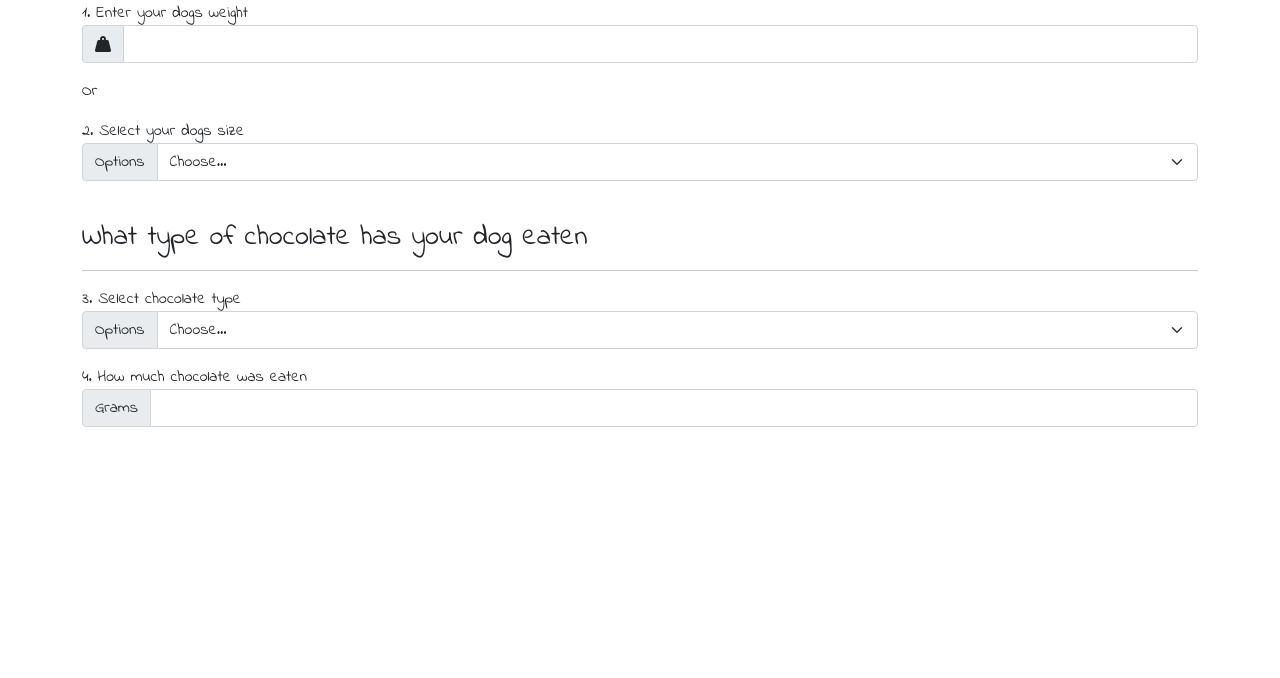
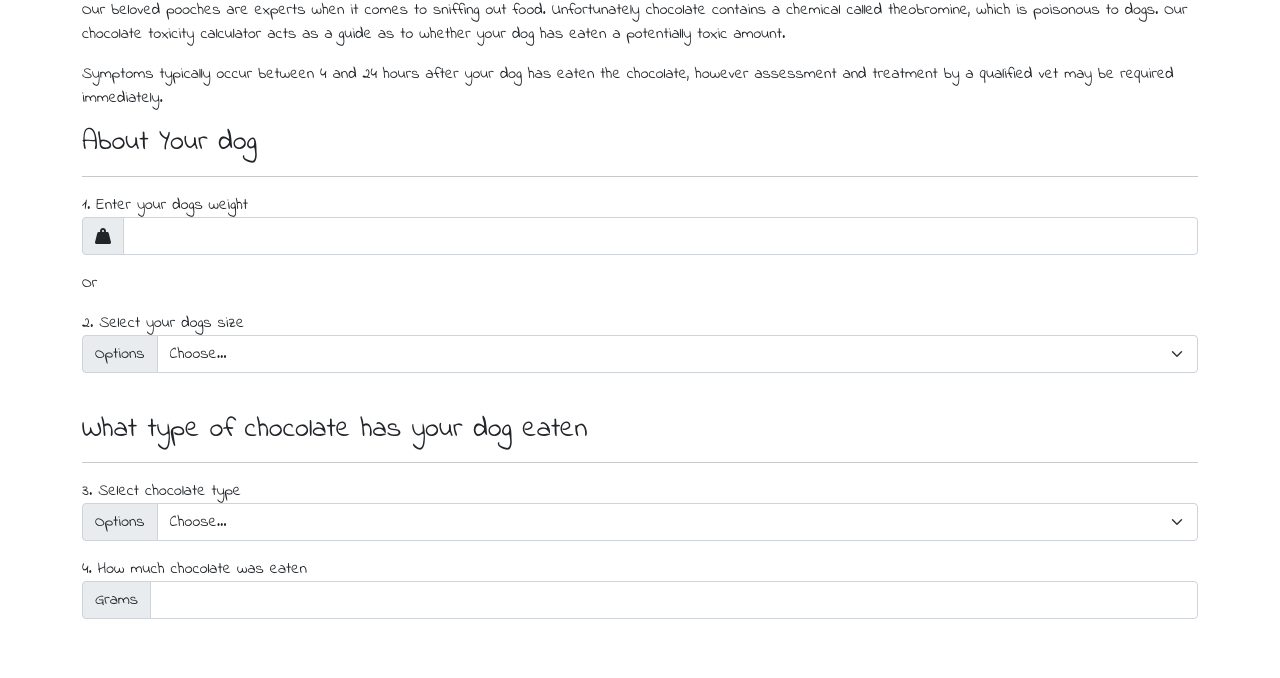
Before and after one commit to smcgdub/My-Dogs-Eaten-Chocolate, a plain HTML site: page index.html in a window 1280 px wide. Shown: the part 122-800 px from the top of the page. Drawn offline with nearby package versions, Linux system fonts and the light colour scheme.

Commit message:
Added paragraph text at top of page

```diff
--- a/index.html
+++ b/index.html
@@ -37,6 +37,26 @@
       </div>
     </div>
   </nav>
+
+  <section>
+    <div class="container">
+      <div class="row">
+        <div class="col-12">
+          <h1 class="text-center mb-3">My Dogs Eaten Chocolate</h1>
+          <p class="">
+            Our beloved pooches are experts when it comes to sniffing out food. Unfortunately chocolate contains a
+            chemical called theobromine, which is poisonous to dogs. Our chocolate toxicity calculator acts as a guide
+            as to whether your dog has eaten a potentially toxic amount.
+          </p>
+          <p class="">
+            Symptoms typically occur between 4 and 24 hours after your dog has eaten the chocolate, however assessment
+            and treatment by a qualified vet may be required immediately.
+          </p>
+        </div>
+      </div>
+    </div>
+  </section>
+
 
   <!-- Inputs -->
   <section id="inputs_section">
```
